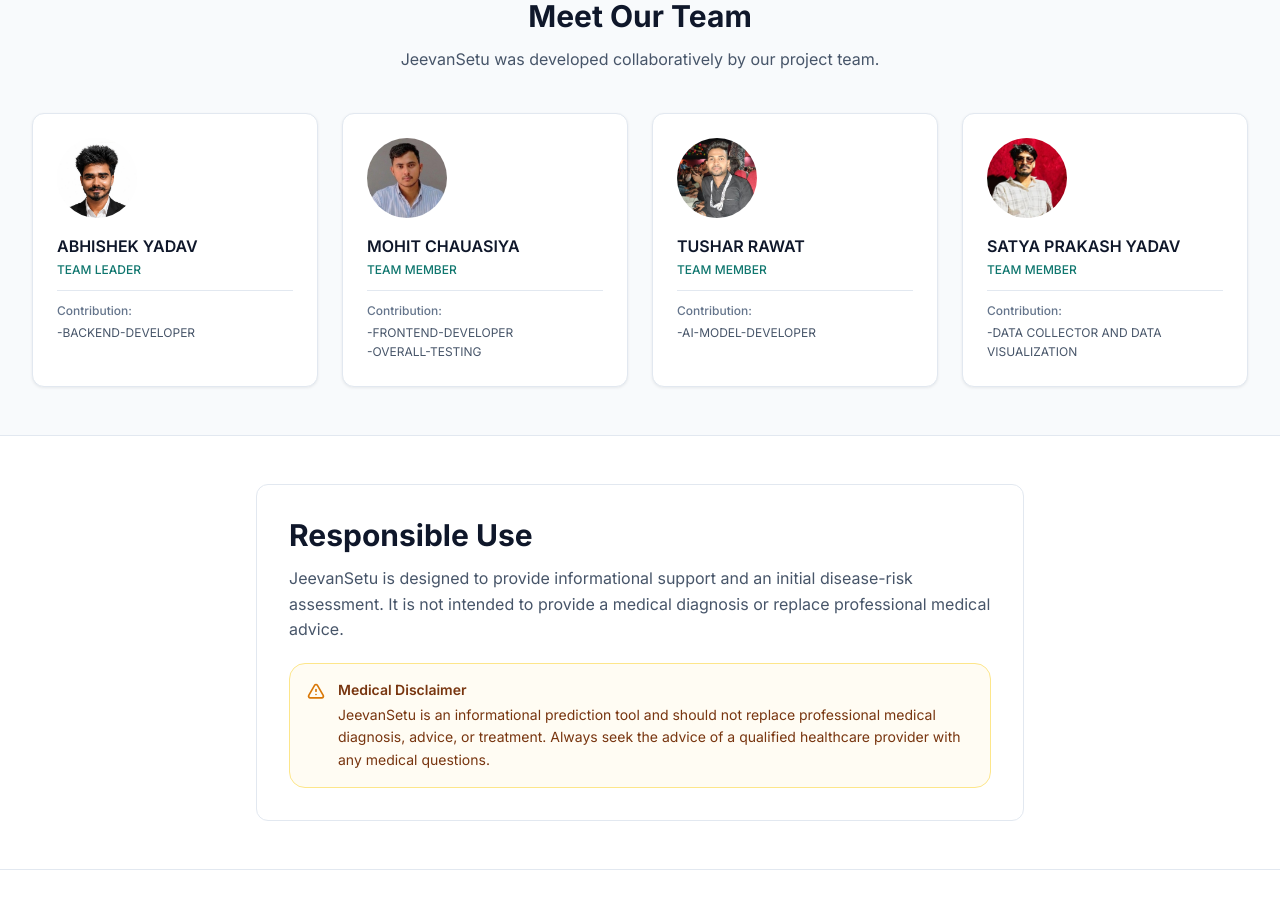
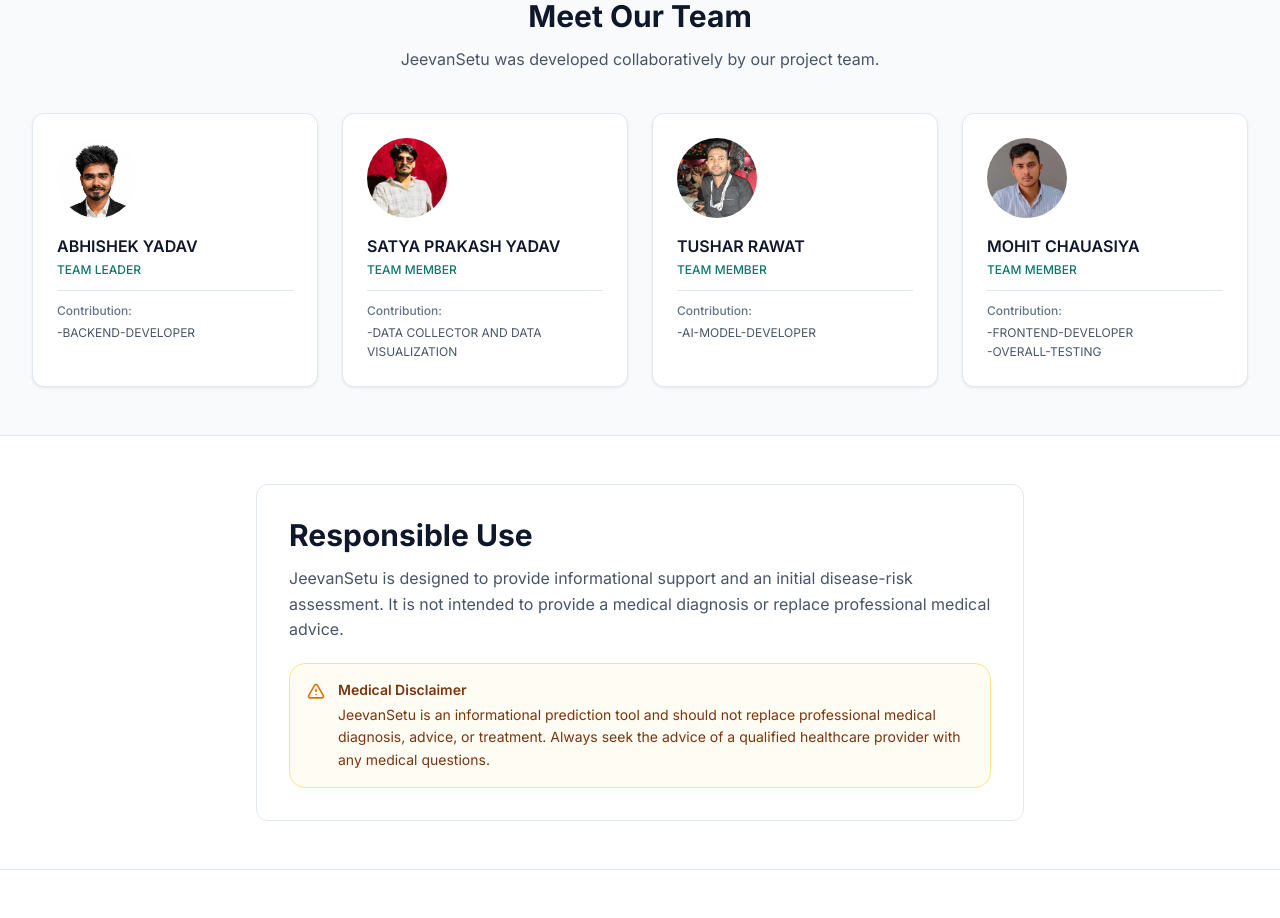
Before and after one commit to MohitChaurasiya1/JeevanSetu_project, a React (Vite) app in the folder frontend/: page /about in a window 1280 px wide. Shown: the part 1040-1958 px from the top of the page. Built offline with nearby package versions, Linux system fonts and the light colour scheme; no server answers.

Commit message:
updated About page

```diff
--- a/frontend/src/pages/public/About/AboutPage.jsx
+++ b/frontend/src/pages/public/About/AboutPage.jsx
@@ -43,10 +43,10 @@ const AboutPage = () => {
       image: '/images/teams/Abhishek.jpeg',
     },
     {
-      name: 'MOHIT CHAUASIYA',
+      name: 'SATYA PRAKASH YADAV',
       role: 'TEAM MEMBER',
-      contribution: '-FRONTEND-DEVELOPER\n-OVERALL-TESTING',
-      image: '/images/teams/mohit.png',
+      contribution: '-DATA COLLECTOR AND DATA VISUALIZATION',
+      image: '/images/teams/Satya.jpeg',
     },
     {
       name: 'TUSHAR RAWAT',
@@ -55,11 +55,12 @@ const AboutPage = () => {
       image: '/images/teams/Tushar.jpeg',
     },
     {
-      name: 'SATYA PRAKASH YADAV',
+      name: 'MOHIT CHAUASIYA',
       role: 'TEAM MEMBER',
-      contribution: '-DATA COLLECTOR AND DATA VISUALIZATION',
-      image: '/images/teams/Satya.jpeg',
+      contribution: '-FRONTEND-DEVELOPER\n-OVERALL-TESTING',
+      image: '/images/teams/mohit.png',
     },
+
   ];
 
   return (
```
